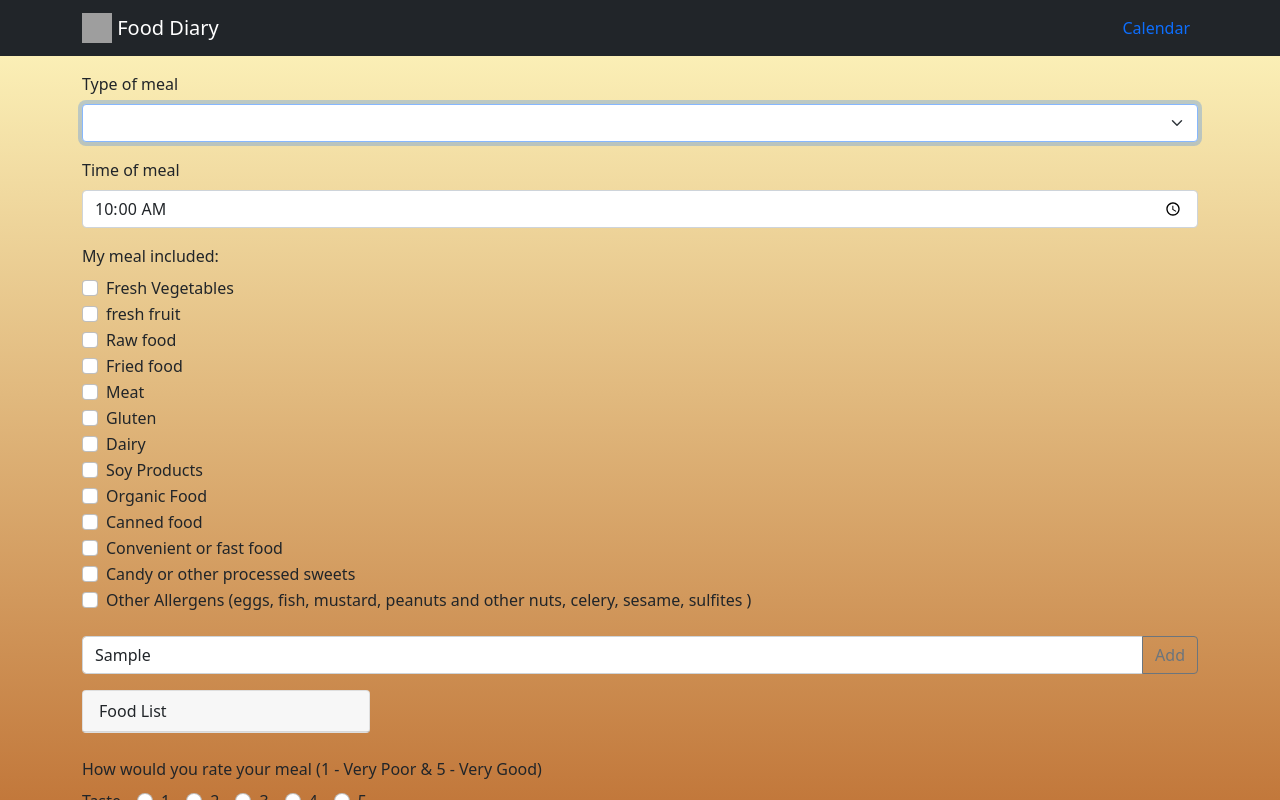
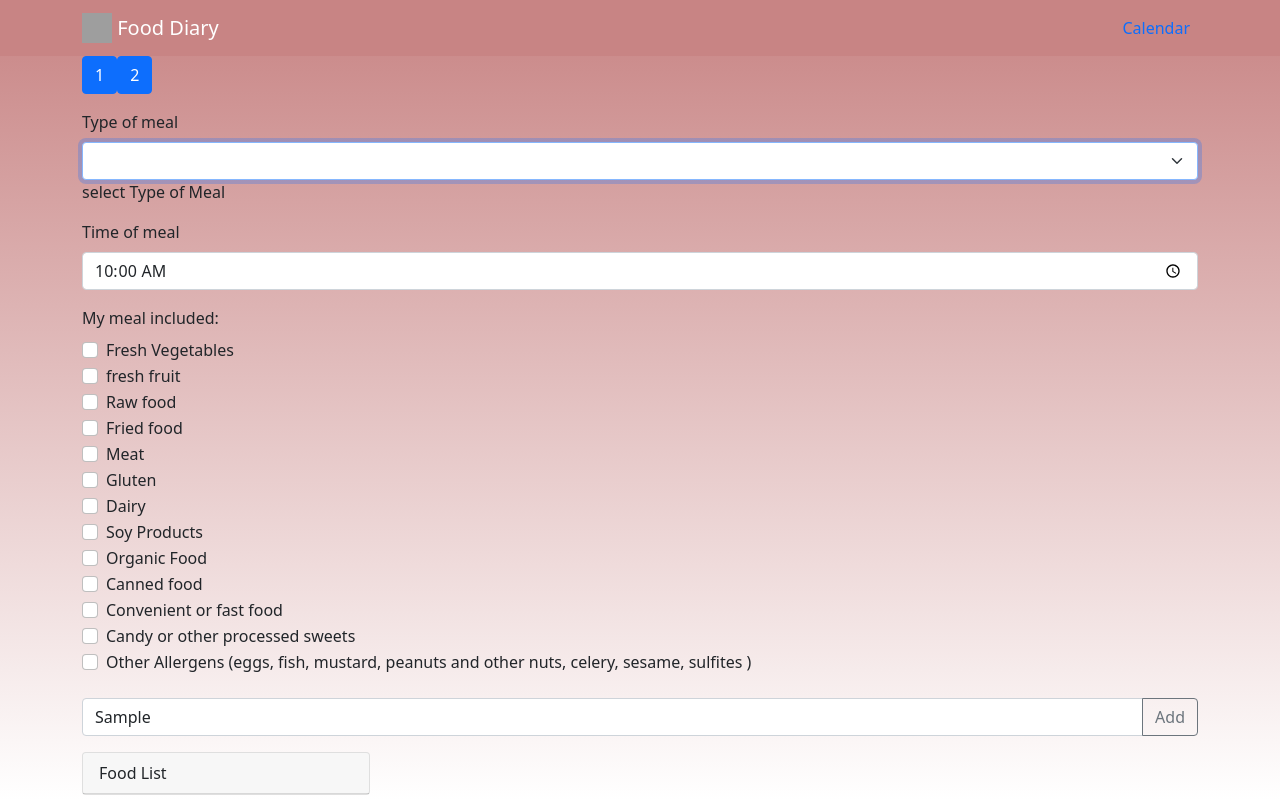
Before and after one commit to ruthtempo/food-diary, a React (Create React App) app: page /register-meal in a window 1280 px wide. Both pictures are taken after typing "Sample" into the empty fields and a click on the button "Save". Shown: the top 800 px of the page. Built offline with nearby package versions, Linux system fonts and the light colour scheme; grey boxes are pictures that could not be loaded.

Commit message:
error validation to some fields

```diff
--- a/package.json
+++ b/package.json
@@ -3,6 +3,7 @@
   "version": "0.1.0",
   "private": true,
   "dependencies": {
+    "@hookform/error-message": "^2.0.0",
     "@testing-library/jest-dom": "^5.16.4",
     "@testing-library/react": "^13.3.0",
     "@testing-library/user-event": "^13.5.0",
--- a/src/Calendar.tsx
+++ b/src/Calendar.tsx
@@ -103,16 +103,16 @@ export const Calendar = (p: {
       ) : (
         <div className="d-flex flex-column align-items-center">
           <OverlayTrigger trigger="click" placement="right" overlay={popover}>
-            <Button variant="success" className="mb-3 mt-3">Need a Hint? </Button>
+            <Button variant="info" className="mb-3 mt-3">Need a Hint? </Button>
           </OverlayTrigger>
           <Table style={{ backgroundColor: "white", maxWidth: 400 }} className="border rounded">
             <thead>
               <tr>
                 <th colSpan={7}>
                   <div className="d-flex justify-content-between align-items-center fs-4">
-                    <Button variant="primary" className="text-white" onClick={prevMonth}>prev</Button>
+                    <Button variant="info" className="text-white" onClick={prevMonth}>prev</Button>
                     {format(currentDate, 'MMMM yyyy')}
-                    <Button variant="primary" className="text-white" onClick={nextMonth} >next</Button>
+                    <Button variant="info" className="text-white" onClick={nextMonth} >next</Button>
                   </div>
                 </th>
               </tr>
--- a/src/FoodForm.tsx
+++ b/src/FoodForm.tsx
@@ -1,10 +1,12 @@
 import React, { useEffect, useState } from "react";
 import { Controller, useForm } from "react-hook-form"
 import 'bootstrap/dist/css/bootstrap.min.css';
-import { Button, Form, InputGroup, ListGroup, Card } from "react-bootstrap"
+import { Button, Form, InputGroup, ListGroup, Card, Nav } from "react-bootstrap"
 import { Answer } from "./App";
 import { Food } from "./App"
 import { useNavigate } from "react-router-dom";
+import { ErrorMessage } from '@hookform/error-message';
+
 
 const includedFoods = ["Fresh Vegetables", "fresh fruit", "Raw food", "Fried food", "Meat", "Gluten", "Dairy", "Soy Products", "Organic Food", , "Canned food", "Convenient or fast food", "Candy or other processed sweets", "Other Allergens (eggs, fish, mustard, peanuts and other nuts, celery, sesame, sulfites )"]
 
@@ -37,7 +39,7 @@ export const FoodForm = (p: {
 
   let navigate = useNavigate()
 
-  const { register, control, handleSubmit, formState: { isSubmitSuccessful }, reset } = useForm<Food>({
+  const { register, control, handleSubmit, formState: { isSubmitSuccessful, errors }, reset } = useForm<Food>({
     defaultValues: {
       type: "food",
       meal: "",
@@ -63,19 +65,24 @@ export const FoodForm = (p: {
 
 
   const saveInput = (food: Food) => {
-
     p.setAnswers(oldAnswers => oldAnswers.concat({
       ...food,
       date: new Date(),
-
-
     }))
-
     navigate("/")
   }
 
 
   return (
+    <>
+      <Nav role="tablist">
+        <Nav.Item>
+          <Button className="navLink">1</Button>
+        </Nav.Item>
+        <Nav.Item>
+          <Button className="navLink">2</Button>
+        </Nav.Item>
+      </Nav>
       <Form onSubmit={handleSubmit(saveInput)}>
         <Form.Group className="mb-3 mt-3">
           <Form.Label>Type of meal</Form.Label>
@@ -85,11 +92,21 @@ export const FoodForm = (p: {
             <option value="dinner">Dinner</option>
             <option value="snack">Snack</option>
           </Form.Select>
+          <ErrorMessage
+            errors={errors}
+            name="meal"
+            render={({ message }) => <p>{message}</p>}
+          />
         </Form.Group>
 
         <Form.Group className="mb-3">
           <Form.Label>Time of meal</Form.Label>
           <Form.Control type="time" {...register("selectedTime", { required: "Please select a time." })}></Form.Control>
+          <ErrorMessage
+            errors={errors}
+            name="selectedTime"
+            render={({ message }) => <p>{message}</p>}
+          />
         </Form.Group>
         <Form.Group>
           <Form.Label>My meal included: </Form.Label>
@@ -110,14 +127,26 @@ export const FoodForm = (p: {
         </Form.Label>
         <Form.Group className="d-flex flex-column">
           {mealRating.map(r =>
+            <>
               <div key={r.type}>
                 <Form.Label className="me-3">{r.type}</Form.Label>
-            {r.rating.map(rat => <Form.Check inline type="radio" label={rat} value={rat} {...register(r.field)} key={rat} ></Form.Check>)}
+                {r.rating.map(rat => <Form.Check inline type="radio" label={rat} value={rat} {...register(r.field, {
+                  required: "Please rate your meal"
+                })} key={rat} ></Form.Check>)}
               </div>
+              <ErrorMessage
+                errors={errors}
+                name={r.field}
+                render={({ message }) => <p style={{ color: "red" }}>{message}</p>}
+              />
+            </>
           )}
+
         </Form.Group>
+
         <Button className="mt-3" type="submit">Save</Button>
       </Form >
+    </>
   )
 }
 
--- a/src/Home.tsx
+++ b/src/Home.tsx
@@ -9,8 +9,8 @@ export function Home() {
   return (
     <>
       <Container className=" my-2 d-flex flex-column justify-content-between text-center">
-        <Link className="btn btn-primary mb-3 mt-3" to="/register-meal">Register Meal</Link>
-        <Link className="btn btn-primary" to="/register-symptoms">Register Symptoms</Link>
+        <Link className="btn btn-info mb-3 mt-3" to="/register-meal">Register Meal</Link>
+        <Link className="btn btn-info" to="/register-symptoms">Register Symptoms</Link>
       </Container>
     </>
   )
--- a/src/NavigationBar.tsx
+++ b/src/NavigationBar.tsx
@@ -5,7 +5,9 @@ import { Link } from "react-router-dom"
 export const NavigationBar = () => {
 
   return (
-    <Navbar bg="dark" variant="dark">
+    <Navbar style={{
+      backgroundColor: "#c88484"
+    }} variant="dark" >
       <Container>
         <Navbar.Brand as={Link} to="/">
           <img
@@ -25,7 +27,7 @@ export const NavigationBar = () => {
           </Nav.Item>
         </Nav>
       </Container>
-    </Navbar>
+    </Navbar >
 
   )
 }
--- a/src/Symptoms.tsx
+++ b/src/Symptoms.tsx
@@ -1,6 +1,7 @@
 import React, { useState, useEffect } from "react"
 import { Form, Card, ListGroup, Button } from "react-bootstrap"
 import { Controller, useForm } from "react-hook-form"
+import { useNavigate } from "react-router-dom";
 import { Answer } from "./App";
 import { Symptoms } from "./App"
 
@@ -37,13 +38,14 @@ export const SymptomsComp = (p: {
     })
   }, [isSubmitSuccessful])
 
+  let navigate = useNavigate()
 
   const saveSymptoms = (symptoms: Symptoms) => {
     p.setAnswers(oldAnswers => oldAnswers.concat({
       ...symptoms,
       date: new Date()
     }))
-
+    navigate("/")
   }
   return (
     <Form onSubmit={handleSubmit(saveSymptoms)}>
--- a/src/index.css
+++ b/src/index.css
@@ -6,8 +6,8 @@ body {
     sans-serif;
   -webkit-font-smoothing: antialiased;
   -moz-osx-font-smoothing: grayscale;
-  background: rgb(194,120,59);
-background: linear-gradient(0deg, rgba(194,120,59,1) 0%, rgba(255,248,191,1) 100%);
+  background: rgb(255,225,210);
+background: linear-gradient(0deg, rgba(255,255,255,1) 0%, rgba(200,132,132,1) 100%);
 }
 
 code {
```
Also changed, not shown: 1 other file (tests, documents, lock files or other folders). Lines whose indentation alone changed are shown as unchanged.
